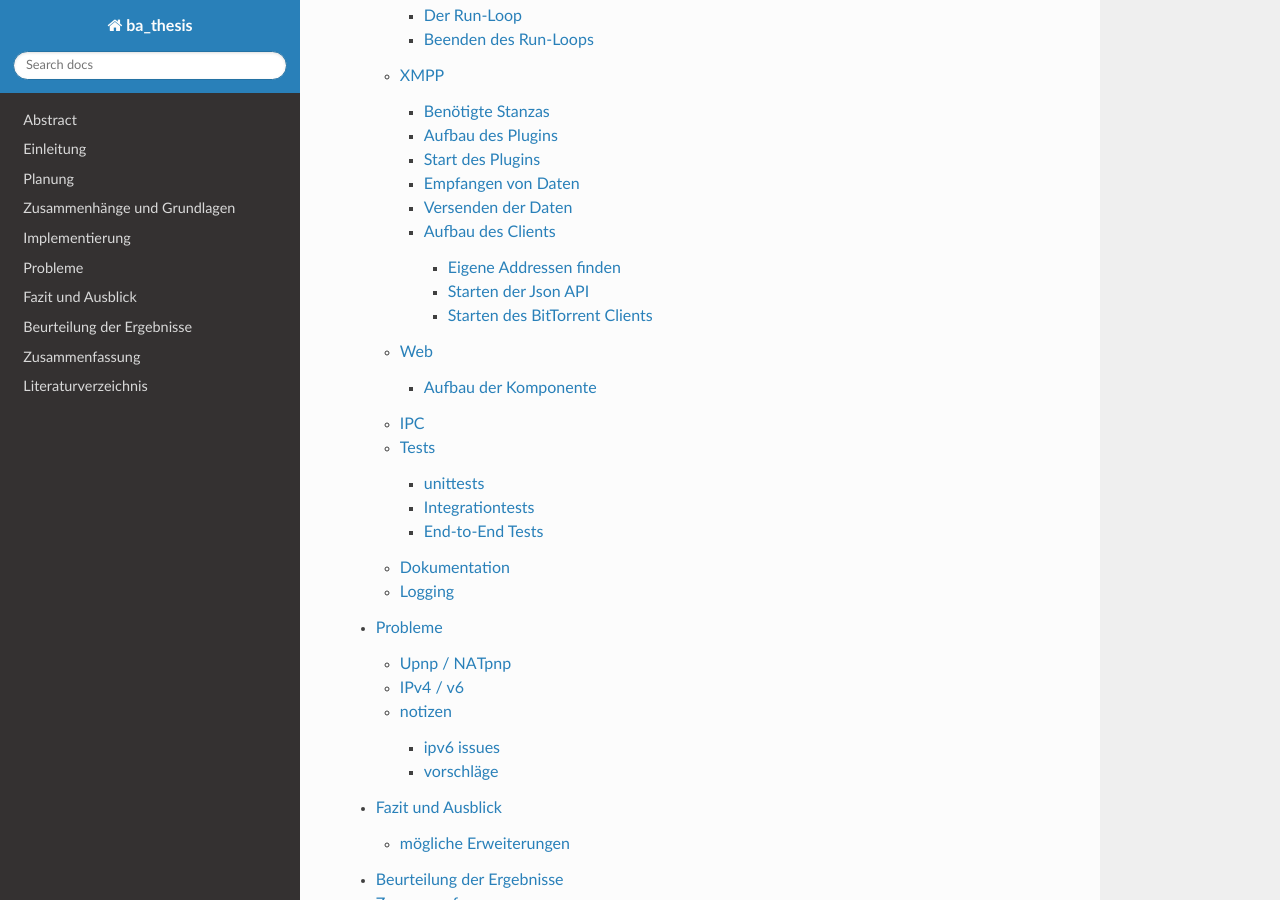
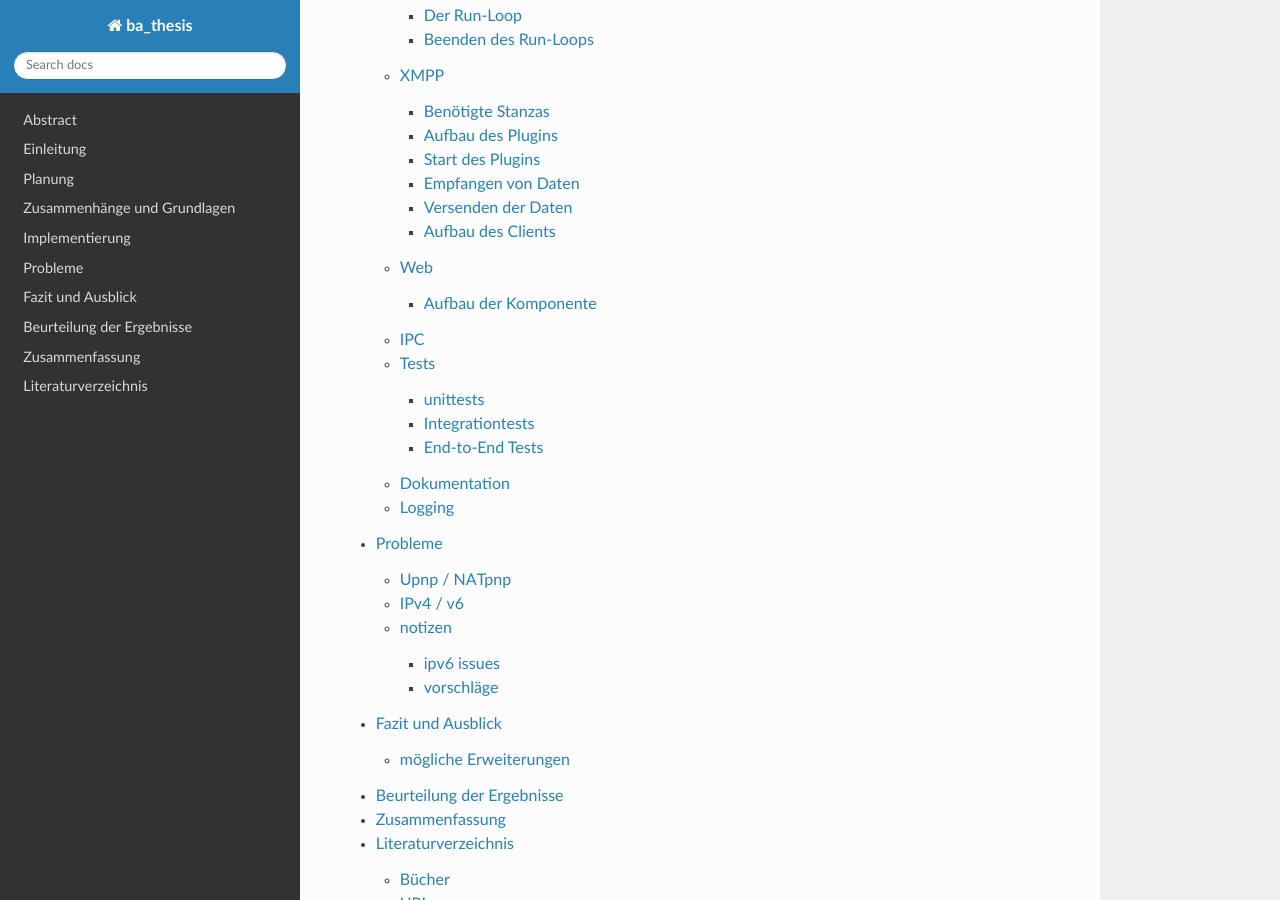
Before and after one commit to puhoy/ba_thesis, a Sphinx documentation site: the page built from docs/index.rst, in a window 1280 px wide and 900 px high, scrolled down 672 px. Built offline with Sphinx 7.4.7 and the Read the Docs theme 2.0.0, drawn with Linux system fonts in a browser that asks for light colours; some of the changed lines change nothing that is shown.

Commit message:
xmpp client

```diff
--- a/docs/05_implementierung/implementierung_xmpp.rst
+++ b/docs/05_implementierung/implementierung_xmpp.rst
@@ -205,116 +205,32 @@
 
    Klassendiagramm XMPP
 
-Die Klasse XmppClient leitet sich ab aus der Klasse ClientXMPP der Python Bibliothek sleekxmpp, in der jede Grundlegende Funktionalität für einen XMPP Client definiert ist und der Subscriber Klasse aus dem im Kapitel "IPC" beschriebenen Modul pubsub, die für die Möglichkeit der Inter Process Communication sorgt.
 
-Im Konstruktor der XmppClient Klasse (bitween/components/xmpp/client.py) werden einerseits alle XMPP-bezogenen Konfigurationen vorgenommen, aber auch die anderen Komponenten der Anwendung gestartet.
+Das beschriebene Plugin soll nun von einem XMPP Client genutzt werden. Hierfür wird eine neue Klasse XmppClient aus der SleekXMPP Klasse ClientXMPP und der bereits im BitTorrent Client genutzten Klasse Subscriber abgeleitet.
+
+ClientXMPP bringt hierbei schon alle zum Verbinden benötigten Voraussetzungen mit. Initalisiert wird das Objekt im XmppClient Konstruktor mit der JID und den benötigten Passwort.
+
+.. code-block::
+        self.register_plugin('xep_0030')  # service discovery
+        self.register_plugin('xep_0115')  # entity caps
+        self.register_plugin('xep_0163')  # pep
+        self.register_plugin('shares', module=share_plugin)
+
+Danach werden die benötigten Erweiterungen registriert, die bereits Teil von SleekXMPP sind: Service Discovery, Entity Caps und PEP.
+Auch das UserShares Modul wird, wie die anderen Plugins, über register_plugin registriert. Hier wird allerdings noch auf das vorher importierte Modul verwiesen, da dieses nicht Teil von SleekXMPP ist.
+
+Außerdem wird im Konstruktor das "session_start" Event mit einer Methode "start" der Klasse verknüpft. Hier wird nach dem Verbinden die eigene Präsenz gesendet und der Roster, also die Kontaktliste, empfangen.
+
+In dieser Grundkonfiguration wäre der Client grundsätzlich schon betriebsbereit.
+Allerdings fehlt noch jegliche Art der Interaktion mit anderen Komponenten der Anwendung.
+
+Daher wird im Konstruktor noch ein Scheduler hinzugefügt, der zyklisch die vom Subscriber geerbte Message Queue verarbeitet. Dies Erfolgt auf dieselbe Art wie schon im BitTorrent Client: alle mit "on_" beginnenden Methoden werden automatisch als Topic abonniert und werden in der verknüpften Methode aufgerufen wenn die entsprechenden Nachrichten vorliegen.
+
+Außerdem werden im Konstruktor die anderen Komponenten der Anwendung gestartet: der BitTorrent Client und eine JsonRPC Api mit einem Web Frontend zur Übersicht über die Torrents, das im Kapitel TODO näher beschrieben wird.
+
+Da die eigene IP Adresse Teil der zu versendenden Datenpakete ist, wird hier außerdem ein Prozess angestoßen, der die eigene IPv4 Adresse herausfinden soll. Da diese hinter einem DSL Router im Lokalen Netz nicht bekannt ist, wurde hier das Modul ipgetter genutzt. In diesem sind eine Reihe an Servern hinterlegt, die die IP zurück geben, von der die Anfrage kommt.
+
+Die IPv6 Adresse kann jedoch aus dem System ausgelesen werden. Hierfür kommt das Modul netifaces zum Einsatz, das Betriebssystemumabhängig die momentanen IP Adressen auslesen kann.
 
 
-.. code-block:: python
-   :linenos:
-   :caption: Konstruktor Teil 1: Einbinden des Schedulers und registrieren der Plugins
-   :name: xmpp-client-init
-
-        Subscriber.__init__(self, autosubscribe=True)
-        sleekxmpp.ClientXMPP.__init__(self, jid, password)
-
-        self.add_event_handler("session_start", self.start)
-
-        self.register_plugin('xep_0030')  # service discovery
-        self.register_plugin('xep_0115')  # entity caps
-        self.register_plugin('xep_0128')  # service discovery extensions
-        self.register_plugin('xep_0163')  # pep
-
-        self.register_plugin('shares', module=share_plugin)
-        self.add_event_handler('shares_publish', self.on_shares_publish)
-
-        self.scheduler.add("_schedule", 2, self.process_queue, repeat=True)
-
-        # [...]
-
-
-Hier wird erst die Basisklasse mit Jabber ID und Passwort initialisiert und die self.start Methode mit dem session_start Event verknüpft.
-Danach werden die benötigten XEP Plugins registriert. Diese implementieren die entsprechende Funktionalität des XMPP Protokolls und sind Teil von sleekxmpp.
-
-Das "shares" Plugin wurde als Modul share_plugin implementiert und ist zuständig für das Verteilen der Metadaten der BitTorrent Freigaben und wird im folgenden Kapitel TODO beschrieben.
-
-
-
- und die benötigten Erweiterungen und ein Scheduler zum auslesen des Message Queues registriert.
-Die XEP-Plugins
-
-
-
-Der erste Teil des Konstruktors widmet sich dem Setup der Grundfunktionen der Komponente:
-
-1:
- Die Klasse leitet sich ab aus ClientXMPP, der Client Klasse der SleekXMPP Bibliothek und Subscriber, (siehe Kapitel IPC), was dafür sorgt dass die Klasse IPC Nachrichten empfangen kann.
-
-6:
- Hinzufügen des "session_start" Eventhandlers. Das "session_start" Event wird aufgerufen beim Aufruf der connect() Methode der ClientXMPP Klasse.
-
-7:
- Hinzufügen eines Schedulers der die Nachrichtenqueue abfragt. Hier wird alle 2 Sekunden die Methode "process_queue" des XmppClient ausgeführt.
- :cite:`Sched99:online`
-
-8:
- Hinzufügen eines Eventhandlers für das "shares_publish" Event und verknüpfen mit der on_shares_publish Methode.
- (TODO siehe kapitel plugin..?)
-
-10-13:
- Registrieren der benötigten Plugins
-
-14:
- Registrieren des Share Plugins
- (TODO: das braucht unbedingt viel mehr erklärung)
-
-.. todo::
-
-    vielleicht ein eigenes Kapitel "starten der Anwendung"
-
-
-.. code-block:: python
-   :linenos:
-   :caption: der Konstruktor: starten der anderen Komponenten
-   :name: xmpp-client-init
-
-            # [...]
-
-            self.addresses = Addresses()
-            self.addresses.fetch_addresses()
-
-            logger.info('got addresses: %s' % (self.addresses.ip_v4 + self.addresses.ip_v6))
-
-            self.api = JsonRpcAPI(api_host, api_port)
-            self.api.start()
-
-            self.bt_client = BitTorrentClient()
-            self.bt_client.start()
-
-            self.addresses.ports.append(self.bt_client.session.listen_port())
-
-
-Der zweite Teil des Konstruktors widmet sich dem beschaffen der eigenen öffentlichen IP Adressen und der Initialisierung der weiteren Komponenten der Anwendung.
-
-Eigene Addressen finden
-~~~~~~~~~~~~~~~~~~~~~~~
-
-(Zeile 3 und 4, Zeile 14)
-self.addresses ist hier ein neues Objekt der Addresses Klasse die die eigenen IPv4 und v6 Adressen und die Ports enthält, die der BitTorrent Client nutzt.
-self.addresses.fetch_addresses() startet nun den den Prozess, die eigene IPv4 Adresse herauszufinden. Dies geschieht mit Hilfe des Python Paketes "ipgetter". In diesem sind Services gelistet, die die IP Adresse zurück geben, von denen sie kontaktiert wurden. Auf diese Art ist es einfach möglich, auch hinter einem NAT-Router die eigene öffentliche IPv4 zu bestimmen.
-Als zweiten Schritt wird mithilfe des Python Paketes "netifaces" eine Liste der globalen IPv6 Adressen erstellt. Da es hier nicht möglich ist, die Flags für die temporären Adressen auszulesen, werden ganz einfach alle Adressen gelistet. Zu diesem Zeitpunkt existiert bereits ein Pull-Request für das netifaces Git-Repository auf BitBucket, der jedoch nur BSD und Mac-OS unterstützt und noch nicht in dem Hauptentwicklungszweig integriert wurde. :cite:`al45t61:online`
-
-Zum Schluss wird, nach dem starten des BitTorrent Clients (Zeile 14), noch der BitTorrent Port gesetzt.
-
-Starten der Json API
-~~~~~~~~~~~~~~~~~~~~
-
-(Zeile 8 und 9)
-Als nächstes wird der API Prozess gestartet. Hierzu wird ein neues JsonRpcAPI Objekt erstellt und dessen start-Methode aufgerufen, welche die API in einem neuen Thread startet. Näheres dazu im Kapitel JsonRpcAPI (TODO)
-
-
-Starten des BitTorrent Clients
-~~~~~~~~~~~~~~~~~~~~~~~~~~~~~~
-
-(Zeile 11 und 12)
-Nach der API wird der BitTorrent Client in einem eigenen Prozess gestartet. Da auch diese Klasse von der Thread-Klasse abgeleitet ist, wird der Client mit der start-Methode in einem neuen Thread gestartet. Näheres zu dem Ablauf in Kapitel "Implementierung BitTorrent" (TODO)
+Der so Konstruierte Client ist somit der Haputteil der Anwendung. Aus ihm heraus werden die anderen Teile der Anwendung kontrolliert gestartet. Dadurch, das wesentliche Funktionalität in das Plugin ausgelagert wurde, ist er übersichtlich, aber um neue Funktionen erweiterbar ohne die Funktion des Plugins zu beeinflussen.
```
